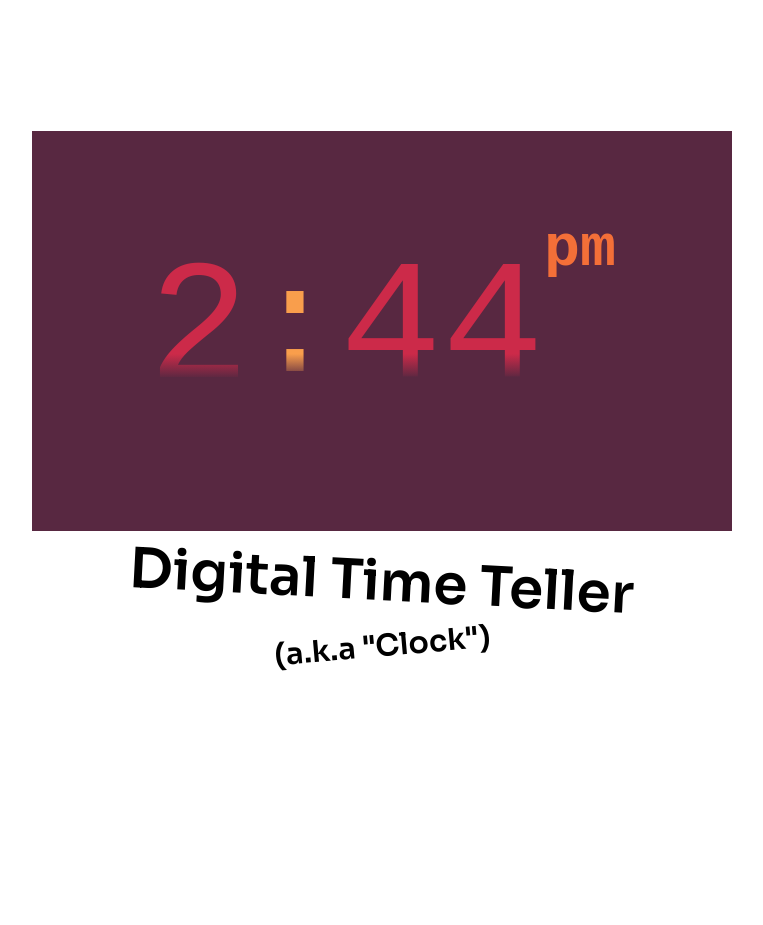
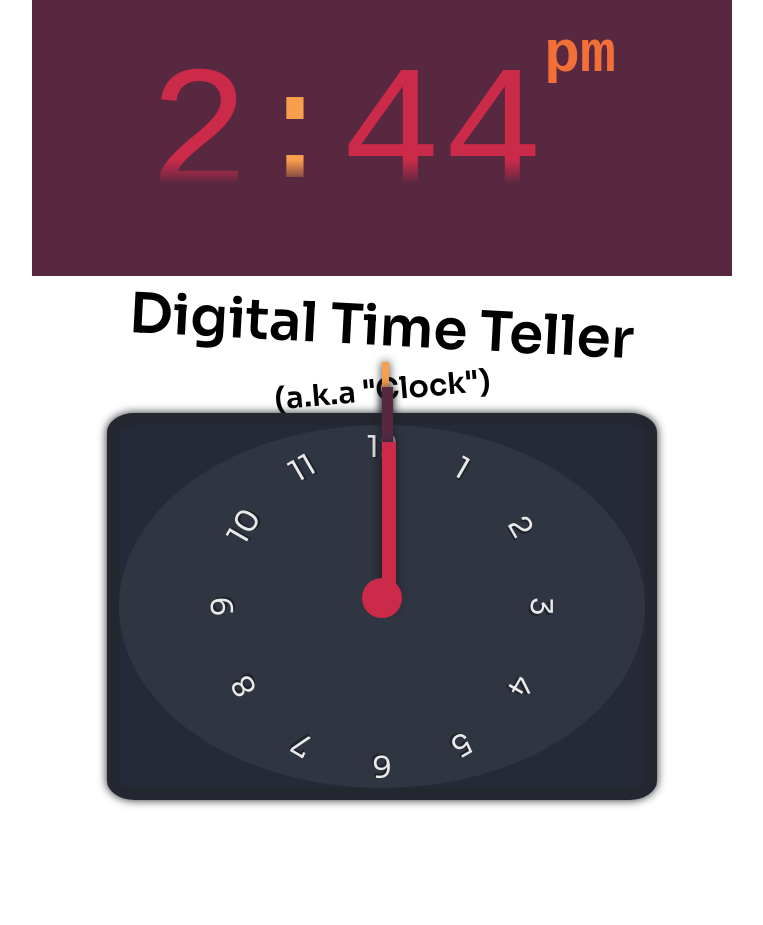
Before and after one commit to romeorpj/Javascript-clock, a plain HTML site: page index.html in a window 1280 px wide. Shown: the whole page, without its empty margins (258-1021 px from the left). Before the commit the page ends 800 px from the top, so only its background shows below. Drawn offline with Linux system fonts and the light colour scheme; a web font is replaced by a local one.

Commit message:
added css and some JS, almost functional

```diff
--- a/app.js
+++ b/app.js
@@ -8,23 +8,24 @@ let clockFunction = () => {
 	// if military time subtract 12 hours else display current hour
 	const hour = new Date().getHours();
 	hour > 12
-		? (clockHours.innerHTML = hour - 12)
-		: (clockHours.innerHTML = hour);
+		? (clockHours.textContent = hour - 12)
+		: (clockHours.textContent = hour);
 	// If clock is between 12 hundred hours and less than 2300 hours
 	// display Pm / else display Am
 	hour > 12 || hour < 24
-		? (clockAmPm.innerHTML = "pm")
-		: (clockAmPm.innerHTML = "am");
+		? (clockAmPm.textContent = "pm")
+		: (clockAmPm.textContent = "am");
 	// get and display current minutes
 	// apparently single digit numbers are only single digits(no zero)
 	// so if minutes are less than 10 add a 0 to the front
 	const minutes = new Date().getMinutes();
 	minutes < 10
-		? (clockMinutes.innerHTML = `0${minutes}`)
-		: (clockMinutes.innerHTML = minutes);
+		? (clockMinutes.textContent = `0${minutes}`)
+		: (clockMinutes.textContent = minutes);
 
 	// Create slide animation
-	minutes.classList.add(".slide");
+
+	// minutes.classList.add(".slide");
 
 	// console.log(`${hour}:${minutes} PM`);
 
--- /dev/null
+++ b/app2.js
@@ -0,0 +1,30 @@
+// select hands from dom
+
+let sHand = document.querySelector(".sh");
+let mHand = document.querySelector(".mh");
+let hHand = document.querySelector(".hh");
+let time2 = new Date();
+// Come back and add an am/pm indicator***
+
+// Create clock function and time object
+let clock2Function = () => {
+	let time2 = new Date();
+	let second2 = time2.getSeconds() / 60;
+	let minute2 = (second2 + time2.getMinutes()) / 60;
+	let hour2 = (minute2 + time2.getHours()) / 12;
+
+	// rotate hands;
+	rotateFunc(hHand, hour2);
+	rotateFunc(mHand, minute2);
+	rotateFunc(sHand, second2);
+};
+
+// rotate function
+let rotateFunc = (element, degrees) => {
+	// element.setProperty("--hh-rotate", "30deg");
+	element.style.setProperty("--rotate", degrees * 360);
+};
+
+clock2Function();
+document.addEventListener("DOMContentLoaded", clock2Function);
+setInterval(clock2Function, 1000);
--- a/index.html
+++ b/index.html
@@ -19,7 +19,28 @@
 			</div>
 			<h1>Digital Time Teller</h1>
 			<h3>(a.k.a "Clock")</h3>
+			<div class="clock2">
+				<div class="clock2__face">
+					<div class="hh"></div>
+					<div class="mh"></div>
+					<div class="sh"></div>
+					<div class="dot"></div>
+					<div class="number number1">1</div>
+					<div class="number number2">2</div>
+					<div class="number number3">3</div>
+					<div class="number number4">4</div>
+					<div class="number number5">5</div>
+					<div class="number number6">6</div>
+					<div class="number number7">7</div>
+					<div class="number number8">8</div>
+					<div class="number number9">9</div>
+					<div class="number number10">10</div>
+					<div class="number number11">11</div>
+					<div class="number number12">12</div>
+				</div>
+			</div>
 		</main>
 		<script src="app.js"></script>
+		<script src="app2.js"></script>
 	</body>
 </html>
--- a/style.css
+++ b/style.css
@@ -90,12 +90,19 @@ select {
 	}
 }
 /* ########## END GLOBAL ########## */
+/* purp2-border, drkpink min hand */
+/* pink hour hand, blue second hand */
 :root {
 	--purple: #582841;
 	--pumpkin: #ef4648;
 	--orange: #f36f38;
 	--muted-yellow: #f99e4c;
 	--red: #cc2a49;
+	--purple2: #725a7a;
+	--drk-pink: #c56cb6;
+	--pink: #ff7582;
+	--blue: #355c7d;
+	--rotate: 0deg;
 }
 
 main {
@@ -172,3 +179,145 @@ main {
 	font-family: "Overpass Mono", monospace;
 	font-weight: 700;
 }
+
+/* ########## ANALOG CLOCK ########## */
+.clock2 {
+	width: 550px;
+	height: 550px;
+	border-radius: 5%;
+	/* border: 7px solid var(--purple2); */
+	border: 12px solid #24272f;
+	position: relative;
+	display: flex;
+	justify-content: center;
+	align-items: center;
+	background: #242a38;
+	/* background: var(--purple); */
+	box-shadow: 0 0 10px #24272f;
+}
+.clock2__face {
+	width: 100%;
+	height: 100%;
+	border-radius: 50%;
+	background: #494c5750;
+	position: relative;
+}
+.clock2__face::after {
+	display: none;
+	content: "";
+	width: 250px;
+	height: 250px;
+	border-radius: 50%;
+	background: #4245506e;
+	position: absolute;
+	top: 50%;
+	left: 50%;
+	transform: translate(-50%, -50%);
+}
+
+/* add numbers and figure out how to rotate them. */
+
+.clock2__face .number {
+	/* create a rotation variable */
+	--rotation: 0;
+	position: absolute;
+	/* create a big box for the numbers and just rotate the box */
+	width: 100%;
+	height: 100%;
+	/* background: aquamarine; */
+	text-align: center;
+	font-family: "Sora", sans-serif;
+	font-size: 3rem;
+	color: rgba(255, 255, 255, 0.897);
+	transform: rotate(var(--rotation));
+	text-shadow: 2px 2px #1e2027d0;
+}
+
+/* 360/12 is 30 - so rotate numbers 30deg */
+.clock2__face .number1 {
+	--rotation: 30deg;
+}
+.clock2__face .number2 {
+	--rotation: 60deg;
+}
+.clock2__face .number3 {
+	--rotation: 90deg;
+}
+.clock2__face .number4 {
+	--rotation: 120deg;
+}
+.clock2__face .number5 {
+	--rotation: 150deg;
+}
+.clock2__face .number6 {
+	--rotation: 180deg;
+}
+.clock2__face .number7 {
+	--rotation: 210deg;
+}
+.clock2__face .number8 {
+	--rotation: 240deg;
+}
+.clock2__face .number9 {
+	--rotation: 270deg;
+}
+.clock2__face .number10 {
+	--rotation: 300deg;
+}
+.clock2__face .number11 {
+	--rotation: 330deg;
+}
+
+.hh {
+	width: 14px;
+	height: 165px;
+	background: var(--red);
+	/* border-radius: 100% 5px 5px 100%; */
+	bottom: 50%;
+	left: 50%;
+	transform: translatex(-50%) rotate(var(--rotate));
+	transform-origin: bottom;
+	position: absolute;
+	box-shadow: 0 0 10px #24272f;
+	z-index: 33;
+	/* opacity: 0.2; */
+}
+.mh {
+	width: 11px;
+	height: 220px;
+	background: var(--purple);
+	/* border-radius: 100% 5px 5px 100%; */
+	bottom: 50%;
+	left: 50%;
+	transform: translatex(-50%) rotate(var(--rotate));
+	transform-origin: bottom;
+	position: absolute;
+	box-shadow: 0 0 10px #24272f;
+	z-index: 32;
+}
+.sh {
+	width: 7px;
+	height: 245px;
+	background: var(--muted-yellow);
+	/* border-radius: 100% 5px 5px 100%; */
+	bottom: 50%;
+	left: 50%;
+	transform: translatex(-50%) rotate(var(--rotate));
+	transform-origin: bottom;
+	position: absolute;
+	box-shadow: 0 0 10px #24272f;
+	z-index: 31;
+}
+.dot {
+	--rotation: 0;
+	width: 40px;
+	height: 40px;
+	background: var(--red);
+	border-radius: 50%;
+	position: absolute;
+	bottom: 47%;
+	left: 50%;
+	transform: translatex(-50%) rotate(var(--rotation));
+	z-index: 50;
+	/* opacity: 0.2; */
+}
```
